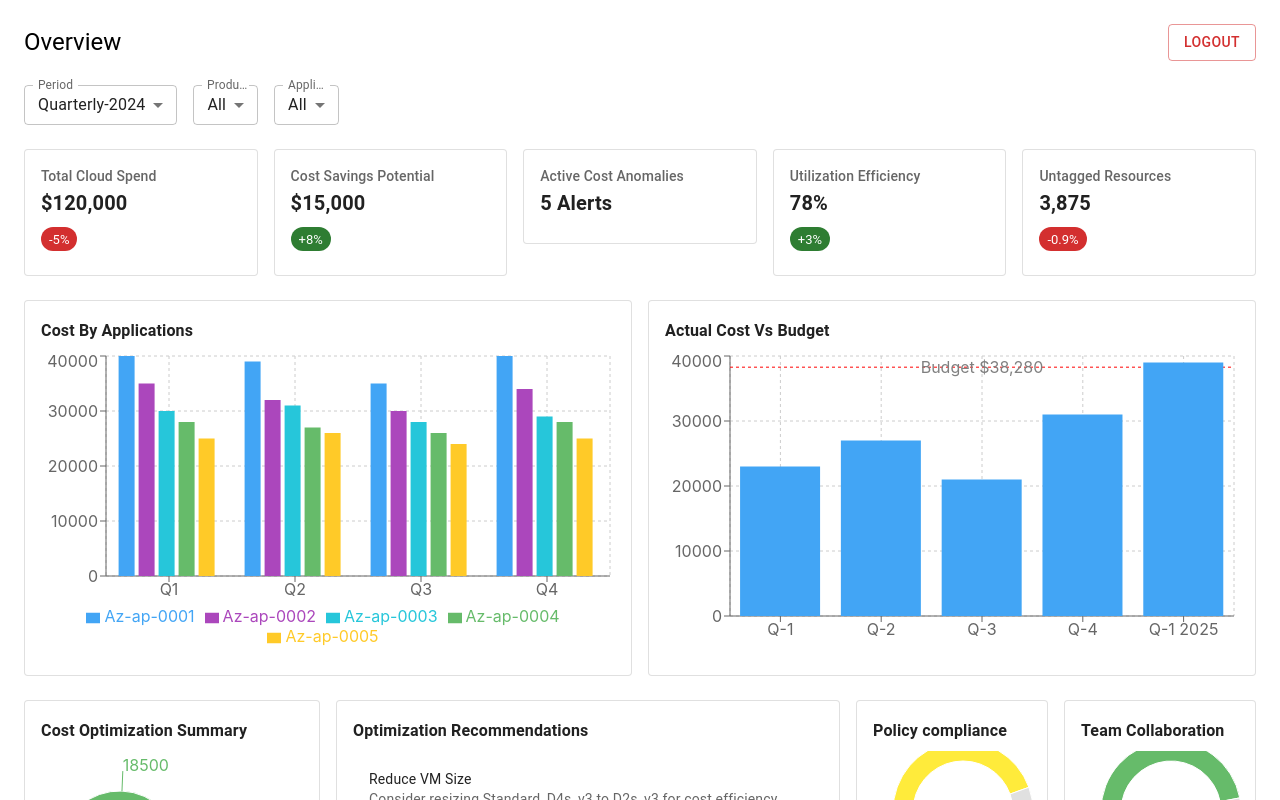
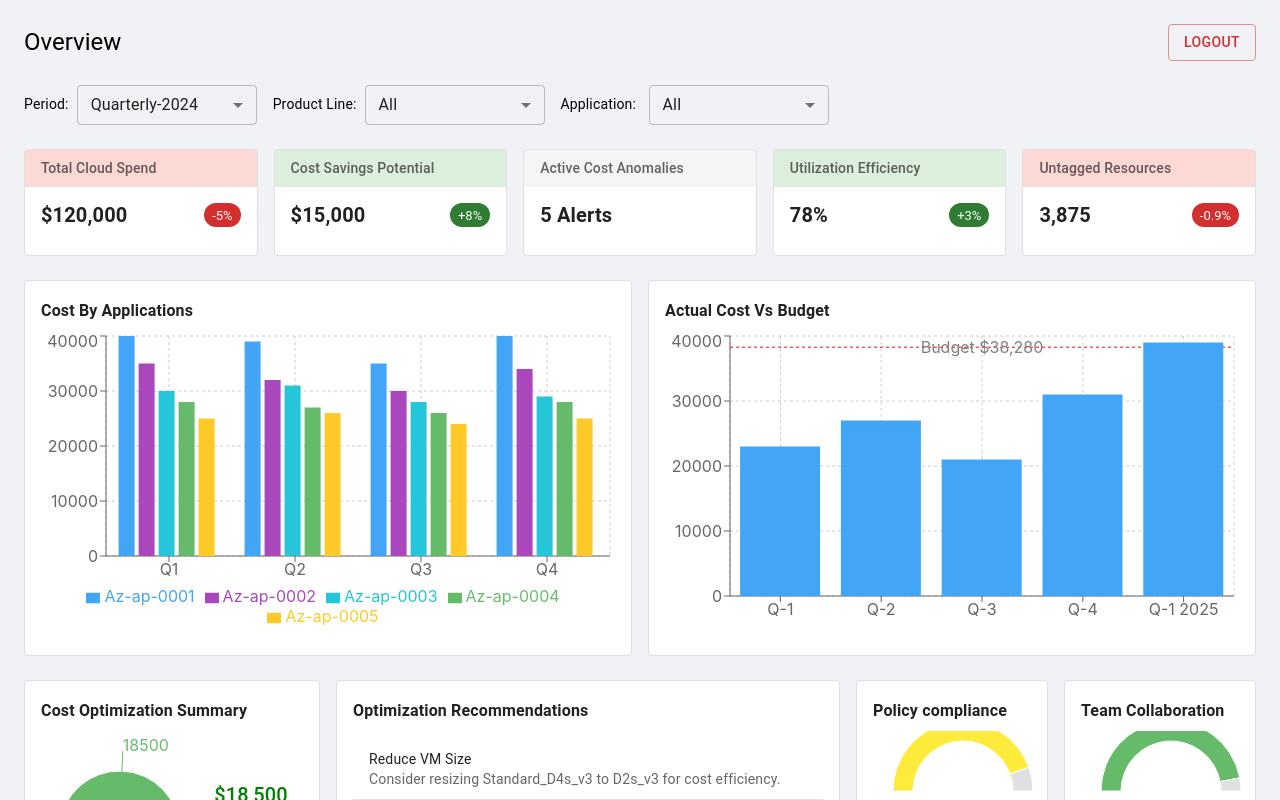
Before and after one commit to Abhigith01/finops-ui, a React (Create React App) app: page /dashboard in a window 1280 px wide. Shown: the top 800 px of the page. Built offline with nearby package versions, Linux system fonts and the light colour scheme.

Commit message:
updated statCard and Dashboard components

```diff
--- a/src/components/StatCard.tsx
+++ b/src/components/StatCard.tsx
@@ -1,5 +1,6 @@
 import React from 'react';
 import { Card, CardContent, Typography, Chip, Box } from '@mui/material';
+import { alpha } from '@mui/material/styles';
 
 interface StatCardProps {
     label: string;
@@ -7,21 +8,33 @@ interface StatCardProps {
     chip?: string;
     positive?: boolean;
     negative?: boolean;
+    cardColor?: string;
 }
 
-const StatCard: React.FC<StatCardProps> = ({ label, value, chip, positive, negative }) => {
+const StatCard = ({ label, value, chip, positive, negative, cardColor }: StatCardProps) => {
     const chipColor = positive ? 'success' : negative ? 'error' : 'default';
 
+    const headerBgColor = cardColor ? alpha(cardColor, 0.2) : '#f5f5f5';
+
     return (
-        <Card variant="outlined">
-            <CardContent>
-                <Typography variant="subtitle2" color="textSecondary">{label}</Typography>
-                <Typography variant="h6" fontWeight="bold">{value}</Typography>
-                {chip && (
-                    <Box mt={1}>
+        <Card variant="outlined" sx={{ overflow: 'hidden' }}>
+
+            <Box sx={{ backgroundColor: headerBgColor, px: 2, py: 1 }}>
+                <Typography variant="subtitle2" color="textSecondary">
+                    {label}
+                </Typography>
+            </Box>
+
+
+            <CardContent sx={{ pt: 1.5 }}>
+                <Box display="flex" justifyContent="space-between" alignItems="center">
+                    <Typography variant="h6" fontWeight="bold">
+                        {value}
+                    </Typography>
+                    {chip && (
                         <Chip label={chip} color={chipColor} size="small" />
-                    </Box>
-                )}
+                    )}
+                </Box>
             </CardContent>
         </Card>
     );
--- a/src/pages/Dashboard.tsx
+++ b/src/pages/Dashboard.tsx
@@ -4,7 +4,7 @@ import {
     Grid, Button
 } from '@mui/material';
 import { useNavigate } from 'react-router-dom';
-import { useAuth } from '../context/AuthContext'; // assuming this is your context path
+import { useAuth } from '../context/AuthContext';
 import StatCard from '../components/StatCard';
 import CostByApplications from '../components/CostByApplications';
 import CostVsBudgetChart from '../components/CostVsBudgetChart';
@@ -22,8 +22,8 @@ const Dashboard = () => {
     };
 
     return (
-        <Box p={3}>
-            {/* Header with Logout */}
+        <Box p={3} sx={{ backgroundColor: '#f0f2f5', minHeight: '100vh' }}>
+
             <Box display="flex" justifyContent="space-between" alignItems="center" mb={3}>
                 <Typography variant="h5">Overview</Typography>
                 <Button variant="outlined" color="error" onClick={handleLogout}>
@@ -31,44 +31,60 @@ const Dashboard = () => {
                 </Button>
             </Box>
 
-            {/* Filters */}
             <Box display="flex" gap={2} mb={3}>
-                <FormControl size="small">
-                    <InputLabel>Period</InputLabel>
-                    <Select defaultValue="Quarterly-2024" label="Period">
+
+                <Box display="flex" alignItems="center" gap={1}>
+                    <Typography variant="body2">
+                        Period:
+                    </Typography>
+                    <FormControl size="small" sx={{ minWidth: 180 }}>
+                        <Select defaultValue="Quarterly-2024">
                             <MenuItem value="Quarterly-2024">Quarterly-2024</MenuItem>
                         </Select>
                     </FormControl>
-                <FormControl size="small">
-                    <InputLabel>Product Line</InputLabel>
-                    <Select defaultValue="All" label="Product Line">
-                        <MenuItem value="All">All</MenuItem>
-                    </Select>
-                </FormControl>
-                <FormControl size="small">
-                    <InputLabel>Application</InputLabel>
-                    <Select defaultValue="All" label="Application">
+                </Box>
+
+
+                <Box display="flex" alignItems="center" gap={1}>
+                    <Typography variant="body2" sx={{ minWidth: 80 }}>
+                        Product Line:
+                    </Typography>
+                    <FormControl size="small" sx={{ minWidth: 180 }}>
+                        <Select defaultValue="All">
                             <MenuItem value="All">All</MenuItem>
                         </Select>
                     </FormControl>
                 </Box>
 
-            {/* Stat Cards */}
+
+                <Box display="flex" alignItems="center" gap={1}>
+                    <Typography variant="body2" sx={{ minWidth: 80 }}>
+                        Application:
+                    </Typography>
+                    <FormControl size="small" sx={{ minWidth: 180 }}>
+                        <Select defaultValue="All">
+                            <MenuItem value="All">All</MenuItem>
+                        </Select>
+                    </FormControl>
+                </Box>
+            </Box>
+
+
             <Grid container spacing={2} mb={3}>
-                <Grid size={2.4}><StatCard label="Total Cloud Spend" value="$120,000" chip="-5%" negative /></Grid>
-                <Grid size={2.4}><StatCard label="Cost Savings Potential" value="$15,000" chip="+8%" positive /></Grid>
+                <Grid size={2.4}><StatCard label="Total Cloud Spend" value="$120,000" chip="-5%" cardColor='#F44336' negative /></Grid>
+                <Grid size={2.4}><StatCard label="Cost Savings Potential" value="$15,000" chip="+8%" cardColor='#4CAF50'  positive /></Grid>
                 <Grid size={2.4}><StatCard label="Active Cost Anomalies" value="5 Alerts" /></Grid>
-                <Grid size={2.4}><StatCard label="Utilization Efficiency" value="78%" chip="+3%" positive /></Grid>
-                <Grid size={2.4}><StatCard label="Untagged Resources" value="3,875" chip="-0.9%" negative /></Grid>
+                <Grid size={2.4}><StatCard label="Utilization Efficiency" value="78%" chip="+3%" cardColor='#4CAF50'  positive /></Grid>
+                <Grid size={2.4}><StatCard label="Untagged Resources" value="3,875" chip="-0.9%" cardColor='#F44336'  negative /></Grid>
             </Grid>
 
-            {/* Charts */}
+
             <Grid container spacing={2} mb={3}>
                 <Grid size={6}><CostByApplications /></Grid>
                 <Grid size={6}><CostVsBudgetChart /></Grid>
             </Grid>
 
-            {/* Summary & Gauges */}
+
             <Grid container spacing={2}>
                 <Grid size={3}><CostOptimizationSummary /></Grid>
                 <Grid size={5}><OptimizationRecommendations /></Grid>
```
Lines whose indentation alone changed are shown as unchanged.
